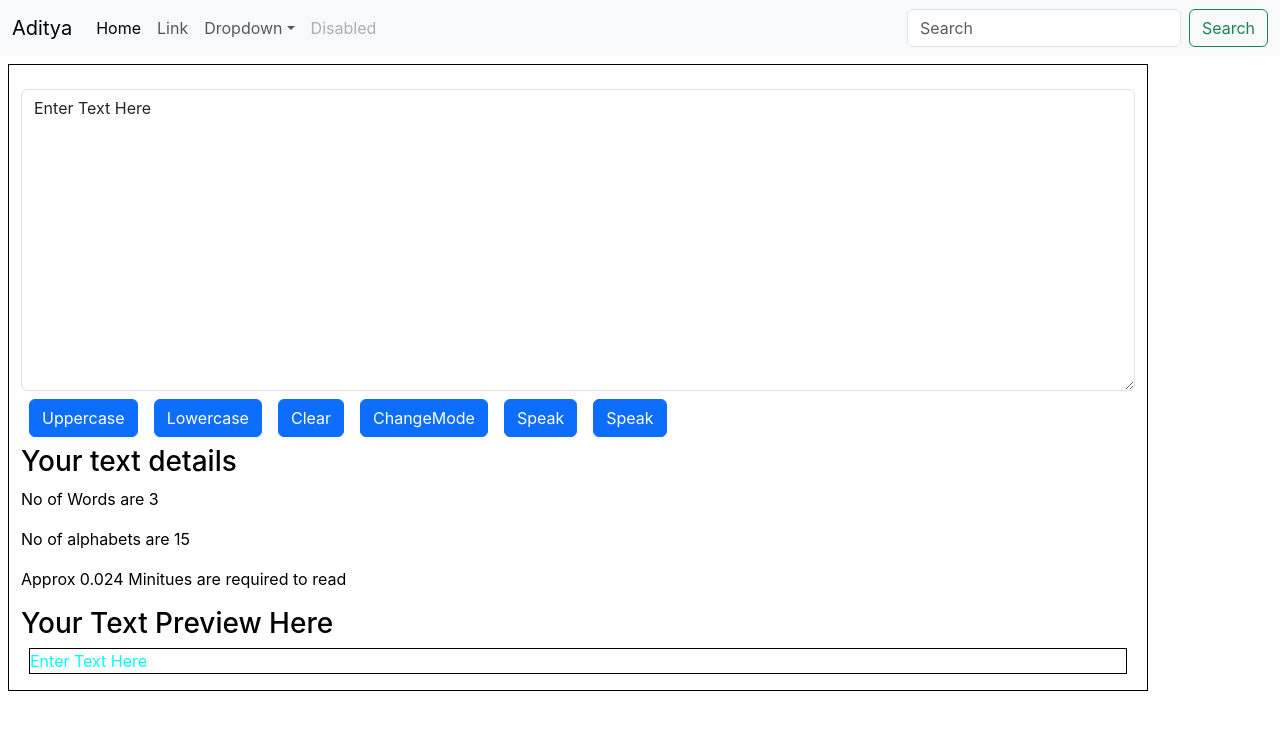
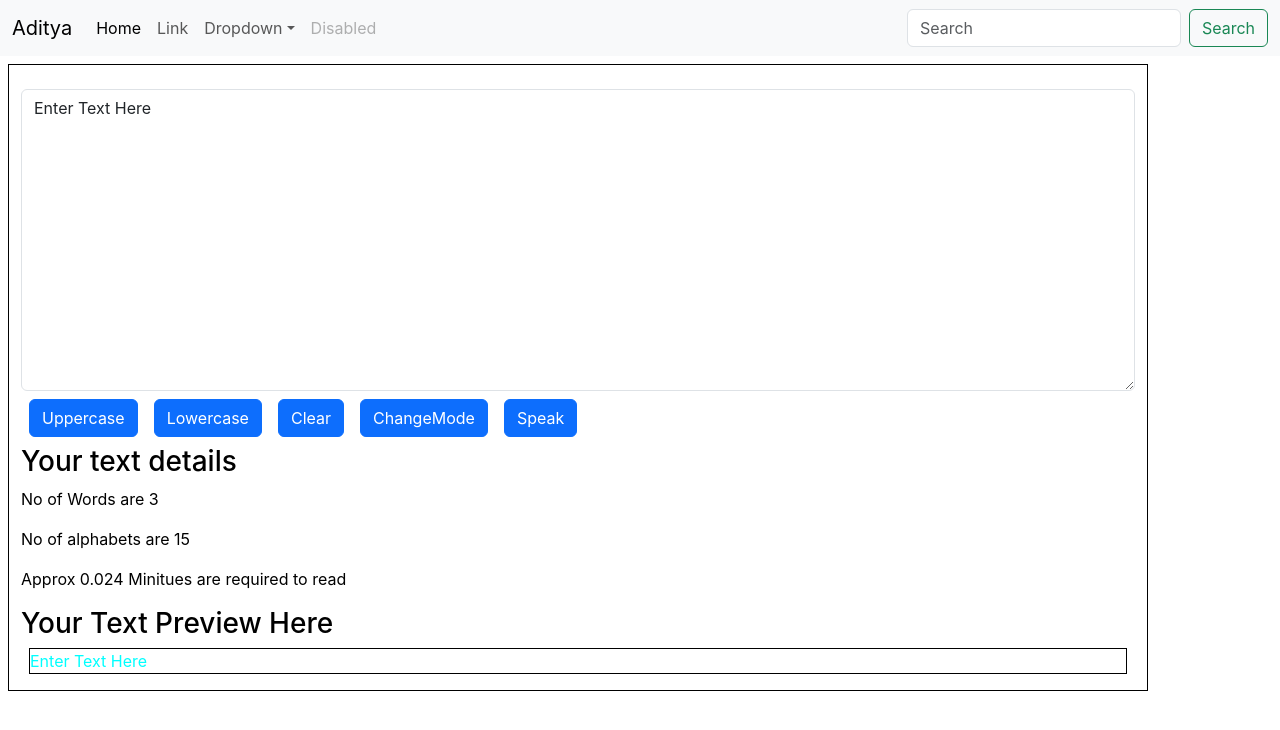
Before and after one commit to Aditya-Patel24/Text_Editor, a React (Create React App) app: page / in a window 1280 px wide. Shown: the top 730 px of the page. Built offline with nearby package versions, Linux system fonts and the light colour scheme.

Commit message:
Remove duplicate speak button in TextForm component

```diff
--- a/src/Components/TextForm.js
+++ b/src/Components/TextForm.js
@@ -76,9 +76,6 @@ border: "1px solid black",
         <button className="btn btn-primary mx-2 my-2" onClick={onspeech}>
           Speak
         </button>
-        <button className="btn btn-primary mx-2 my-2" onClick={onspeech}>
-          Speak
-        </button>
         <h3>Your text details</h3>
         <p>No of Words are {text.split(/\s+/).filter((element)=>{return element.length!==0}).length}</p>
         <p>No of alphabets are {text.length}</p>
```
